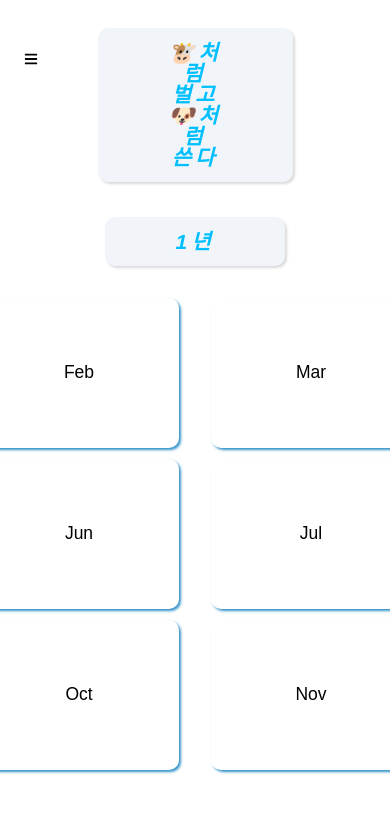
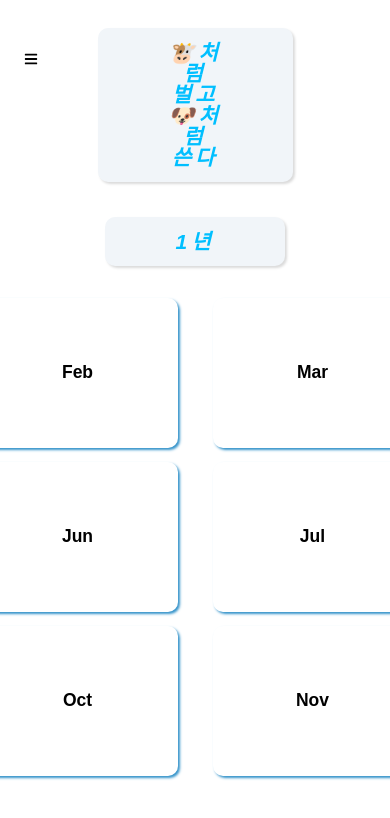
Before and after one commit to mediumryan/handle_expenses, a React (Create React App) app: page /years/1 in a window 390 px wide. Shown: the top 818 px of the page. Built offline with nearby package versions, Linux system fonts and the light colour scheme; what recoil-persist would draw is missing.

Commit message:
[Update] Setting media query on Tablet

```diff
--- a/src/App.tsx
+++ b/src/App.tsx
@@ -12,7 +12,7 @@ import { FaBars } from 'react-icons/fa';
 const MainWrapper = styled.main`
     position: relative;
     width: 100%;
-    height: 100%;
+    height: 100vh;
     & > h3 {
         cursor: pointer;
         width: 50%;
@@ -30,6 +30,9 @@ const MainWrapper = styled.main`
         transition: 300ms box-shadow;
         &:hover {
             box-shadow: rgba(0, 0, 0, 0.5) 1.95px 1.95px 2.6px;
+        }
+        @media only screen and (min-width: 768px) and (max-width: 1024px) {
+            margin-top: 3.5rem;
         }
     }
 `;
--- a/src/Components/Expenses/Expenses.tsx
+++ b/src/Components/Expenses/Expenses.tsx
@@ -28,16 +28,11 @@ const ExpensesWrapper = styled.div`
             }
         }
     }
-`;
-const Results = styled.div`
-    flex-basis: 50%;
-    width: 50%;
-    display: flex;
-    flex-direction: column;
-    justify-content: space-around;
-    padding: 2rem;
-    border-radius: 10px;
-    background-color: aliceblue;
+    @media only screen and (min-width: 768px) and (max-width: 1024px) {
+        width: 75%;
+        margin: 1rem 0;
+        font-size: 1.25rem;
+    }
 `;
 
 const InputItems = styled.div`
@@ -58,6 +53,17 @@ const InputItems = styled.div`
             outline: 2px solid var(--accent-200);
         }
     }
+`;
+
+const Results = styled.div`
+    flex-basis: 50%;
+    width: 50%;
+    display: flex;
+    flex-direction: column;
+    justify-content: space-around;
+    padding: 2rem;
+    border-radius: 10px;
+    background-color: aliceblue;
 `;
 
 const ResultItems = styled.p`
@@ -145,39 +151,39 @@ export default function Expenses(props: ExpensesProps) {
                 <InputItems>
                     <label>월급 : </label>
                     <input
-                        type="text"
+                        type="number"
                         {...register(registerValues.salaryVal)}
                     ></input>
                 </InputItems>
                 <InputItems>
                     <label>카드값 : </label>
                     <input
-                        type="text"
+                        type="number"
                         {...register(registerValues.creditVal)}
                     ></input>
                 </InputItems>
                 <InputItems>
                     <label>집관련 : </label>
                     <input
-                        type="text"
+                        type="number"
                         {...register(registerValues.houseVal)}
                     ></input>
                 </InputItems>
                 <InputItems>
                     <label>땡겨쓴 돈 : </label>
                     <input
-                        type="text"
+                        type="number"
                         {...register(registerValues.debtVal)}
                     ></input>
                 </InputItems>
                 <InputItems>
                     <label>저축 : </label>
                     <input
-                        type="text"
+                        type="number"
                         {...register(registerValues.savingVal)}
                     ></input>
                 </InputItems>
-                <button>제출하기</button>
+                <button>계산하기</button>
             </form>
             <Results>
                 <ResultItems>
--- a/src/Pages/Home.tsx
+++ b/src/Pages/Home.tsx
@@ -7,6 +7,9 @@ export const PageWrapper = styled.div`
     display: flex;
     flex-direction: column;
     align-items: center;
+    @media only screen and (min-width: 768px) and (max-width: 1024px) {
+        height: 100vh;
+    }
 `;
 
 export const PageTitle = styled.h3`
@@ -20,6 +23,9 @@ export const PageTitle = styled.h3`
     color: var(--accent-100);
     background-color: var(--accent-300);
     box-shadow: rgba(0, 0, 0, 0.15) 1.95px 1.95px 2.6px;
+    @media only screen and (min-width: 768px) and (max-width: 1024px) {
+        margin: 3.5rem auto;
+    }
 `;
 
 const HomeWrapper = styled.div`
@@ -35,7 +41,6 @@ const HomeWrapper = styled.div`
         align-items: center;
         flex-basis: 50%;
         width: 100%;
-        height: 100%;
         color: var(--accent-100);
         background-color: var(--accent-300);
         margin: 1rem;
@@ -43,9 +48,10 @@ const HomeWrapper = styled.div`
         text-decoration: none;
         font-size: 2rem;
         transition: 300ms opacity;
-        &:hover {
-            opacity: 0.5;
-        }
+    }
+    @media only screen and (min-width: 768px) and (max-width: 1024px) {
+        flex-direction: column;
+        height: 65%;
     }
 `;
 
--- a/src/Pages/Month.tsx
+++ b/src/Pages/Month.tsx
@@ -1,4 +1,3 @@
-import React from 'react';
 import { useParams } from 'react-router-dom';
 import { styled } from 'styled-components';
 // import components
@@ -11,6 +10,9 @@ const MonthWrapper = styled.div`
     align-items: center;
     margin-top: 2.5rem;
     padding: 0.25rem 5rem;
+    @media only screen and (min-width: 768px) and (max-width: 1024px) {
+        flex-direction: column;
+    }
 `;
 
 export default function Month() {
--- a/src/Pages/Years.tsx
+++ b/src/Pages/Years.tsx
@@ -7,8 +7,11 @@ const YearWrapper = styled.div`
     display: grid;
     grid-template-columns: repeat(4, 1fr);
     grid-template-rows: repeat(3, 1fr);
-    grid-column-gap: 4px;
-    grid-row-gap: 4px;
+    grid-column-gap: 0.5rem;
+    grid-row-gap: 0.5rem;
+    @media only screen and (min-width: 768px) and (max-width: 1024px) {
+        grid-template-columns: repeat(3, 1fr);
+    }
 `;
 
 const MonthCard = styled.div`
@@ -22,9 +25,15 @@ const MonthCard = styled.div`
     box-shadow: var(--accent-200) 1.95px 1.95px 2.6px;
     margin: 0.25rem 1rem;
     font-size: 1.25rem;
+    font-weight: bold;
     transition: 700ms transform;
     &:hover {
         transform: translateY(-5px);
+    }
+    @media only screen and (min-width: 768px) and (max-width: 1024px) {
+        width: 250px;
+        height: 225px;
+        font-size: 1.5rem;
     }
 `;
 
```
